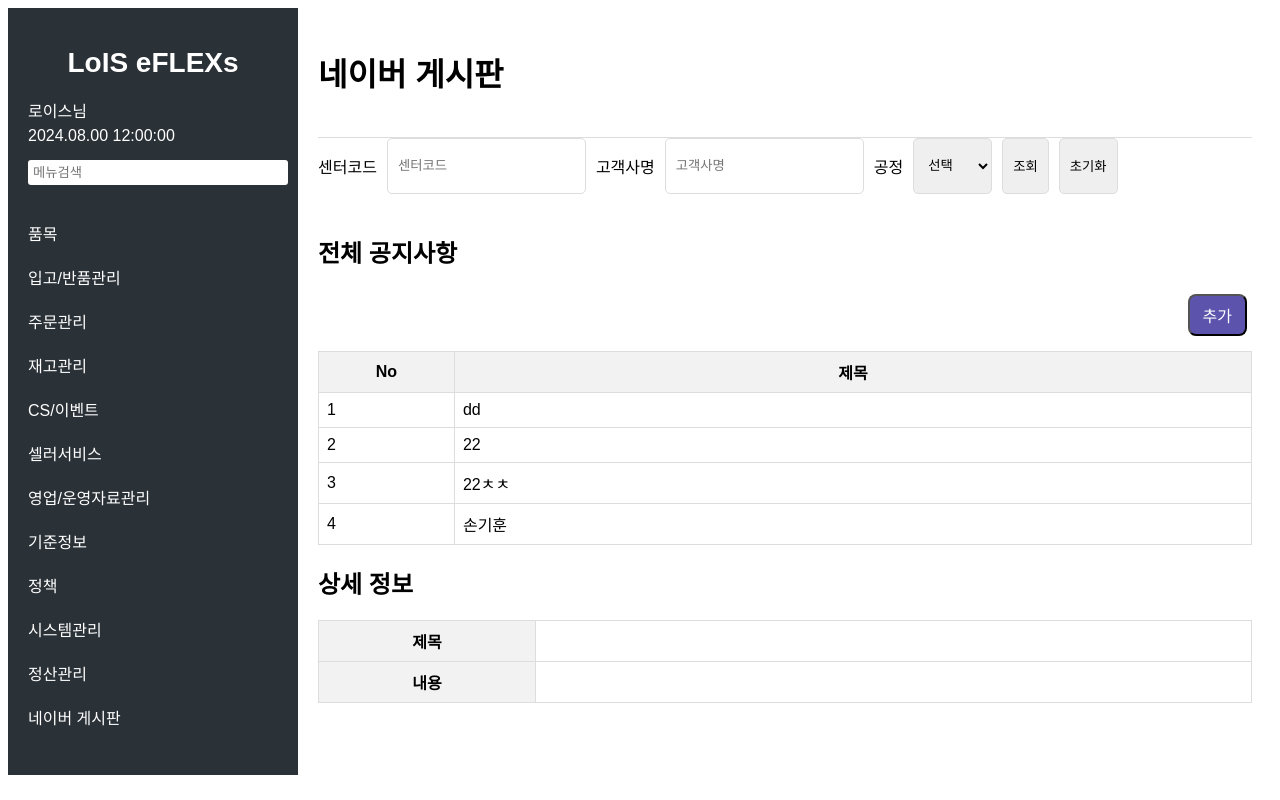
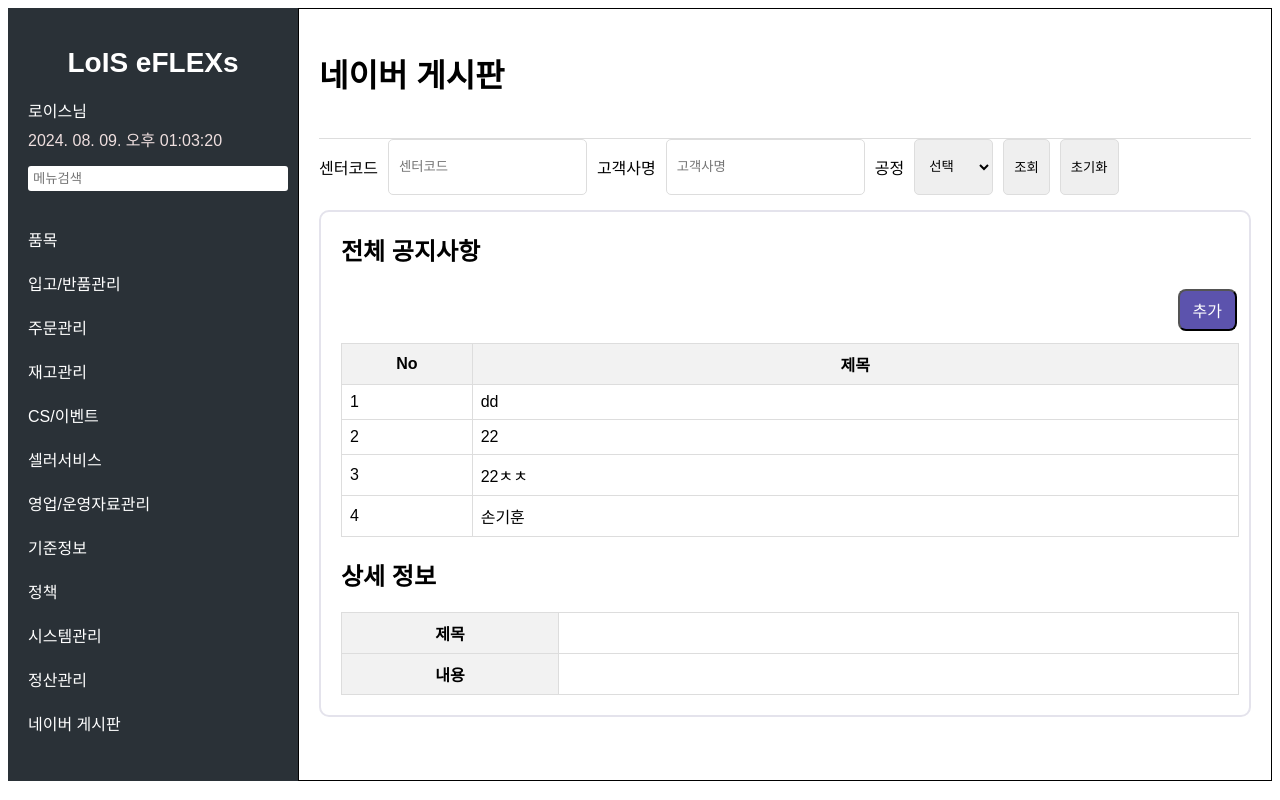
Before and after one commit to handsomem1n/NoticeBoard-prototype, a Flask app: page / in a window 1280 px wide. Run offline with Flask 3, Linux system fonts and the light colour scheme; data comes from the database, SQL or seed files in the repository; lists and menus that the app fills with data are empty.

Commit message:
GMT+9로 시간 표시 + tables에 가장자리 곡선 테두리(border-radius) 추가

```diff
--- a/notice_app/static/main.css
+++ b/notice_app/static/main.css
@@ -3,7 +3,11 @@ body {
     display: flex;
     font-family: Arial, sans-serif;
 }
-
+/* 사이드바 - 시간 표시 */
+#currentTime {
+    /* font-weight: bold; */
+    color: #efdfdf;
+}
 
 .sidebar {
     width: 250px;
@@ -23,7 +27,7 @@ body {
 }
 .container {
     text-align: right; /* Align inline or inline-block elements to the right */
-    padding: 5px;
+    padding: 2px;
 }
 .postingButton {
     background-color: #5c53ad;
@@ -83,6 +87,7 @@ body {
 .main-content {
     flex-grow: 1;
     padding: 20px;
+    border: 1px solid black;
 }
 header {
     display: flex;
@@ -94,7 +99,7 @@ header {
 .search-bar {
     display: flex;
     gap: 10px;
-    margin-bottom: 20px;
+    margin-bottom: 15px;
 }
 .search-bar input, .search-bar select, .search-bar button {
     padding: 10px;
@@ -104,7 +109,10 @@ header {
 .tables {
     display: flex;
     flex-direction: column;
-    /* gap: px; */
+    border: 2px solid rgb(228, 227, 236); /* 두께 2픽셀, 실선, 검은색 테두리 */
+    border-radius: 10px; /* 모서리 둥글기 */
+    padding: 0px 10px 20px 20px;
+    overflow: hidden; /* 테두리 반경에 따라 내용이 잘리지 않도록 함 */
 }
 table {
     width: 100%;
--- a/notice_app/static/main.js
+++ b/notice_app/static/main.js
@@ -7,6 +7,18 @@ document.addEventListener('DOMContentLoaded', () => {
     }
     setupToggleMenus();
 });
+
+/* 사이드바 시간 설정*/
+function updateTime() {
+    const now = new Date();
+    const options = { timeZone: 'Asia/Seoul', year: 'numeric', month: '2-digit', day: '2-digit', hour: '2-digit', minute: '2-digit', second: '2-digit' };
+    const koreaTime = now.toLocaleString('ko-KR', options);
+    document.getElementById('currentTime').textContent = koreaTime;
+}
+
+setInterval(updateTime, 1000); // 1초마다 시간 표시
+updateTime(); //
+/* 사이드바 시간 설정*/
 
 // '추가' 버튼 눌렀을 때
 function openNoticeForm() {
--- a/notice_app/templates/main.html
+++ b/notice_app/templates/main.html
@@ -13,7 +13,7 @@
         </div>
         <div class="user-info">
             <p>로이스님</p>
-            <p>2024.08.00 12:00:00</p>
+            <p id="currentTime"></p>
             <input type="text" placeholder="메뉴검색">
         </div>
         <nav class="menu">
--- a/notice_app/templates/반출.html
+++ b/notice_app/templates/반출.html
@@ -13,7 +13,7 @@
         </div>
         <div class="user-info">
             <p>로이스님</p>
-            <p>2024.08.00 12:00:00</p>
+            <p id="currentTime"></p>
             <input type="text" placeholder="메뉴검색">
         </div>
         <nav class="menu">
--- a/notice_app/templates/입고.html
+++ b/notice_app/templates/입고.html
@@ -13,7 +13,7 @@
         </div>
         <div class="user-info">
             <p>로이스님</p>
-            <p>2024.08.00 12:00:00</p>
+            <p id="currentTime"></p>
             <input type="text" placeholder="메뉴검색">
         </div>
         <nav class="menu">
--- a/notice_app/templates/출고.html
+++ b/notice_app/templates/출고.html
@@ -13,7 +13,7 @@
         </div>
         <div class="user-info">
             <p>로이스님</p>
-            <p>2024.08.00 12:00:00</p>
+            <p id="currentTime"></p>
             <input type="text" placeholder="메뉴검색">
         </div>
         <nav class="menu">
```
